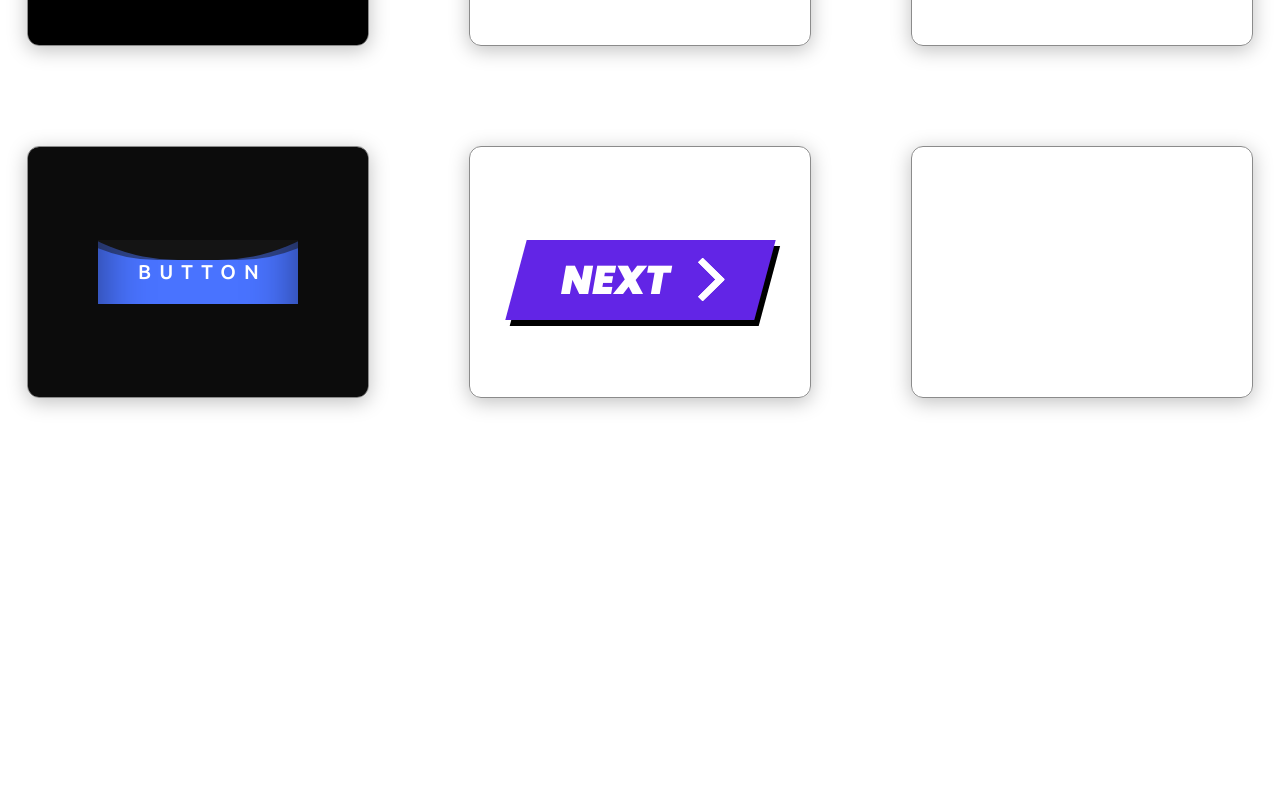
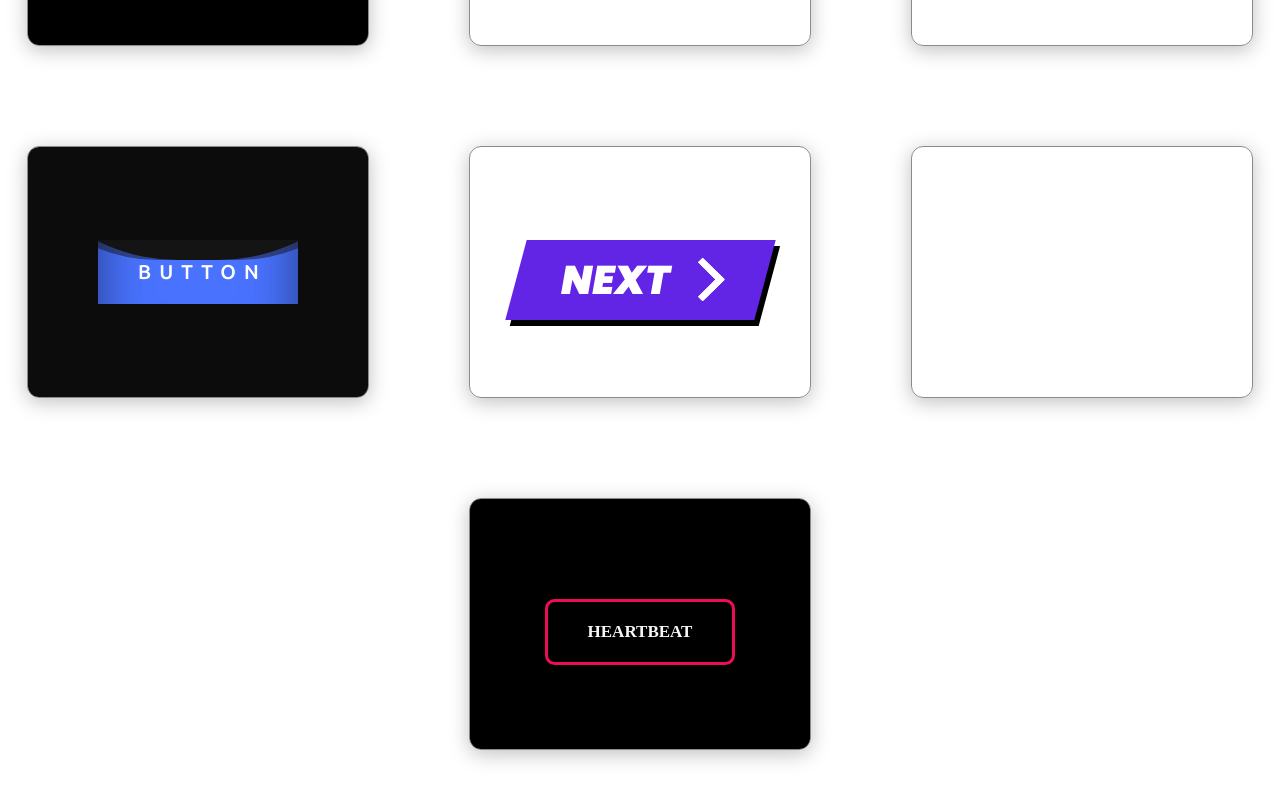
Before and after one commit to Spyware007/Animating-Buttons, a React (Create React App) app: page / in a window 1280 px wide. Shown: the part 3662-4462 px from the top of the page. Before the commit the page ends 4210 px from the top, so only its background shows below. Built offline with nearby package versions, Linux system fonts and the light colour scheme.

Commit message:
added new button

```diff
--- a/src/components/Main/Main.jsx
+++ b/src/components/Main/Main.jsx
@@ -150,7 +150,6 @@ const Main = () => {
           className={classes.container}
           title="sks8784"
           src="Buttons/sks8784/index.html"
-
         ></iframe>
         <iframe
           className={classes.container}
@@ -162,6 +161,11 @@ const Main = () => {
           title="Shubhammete"
           src="Buttons/Shubhammete/index.html"
        ></iframe>
+       <iframe
+          className={classes.container}
+          title="sumeetk10_1"
+          src="Buttons/sumeetk10_1/index.html"
+        ></iframe>
 
       </div>
     </>
```
